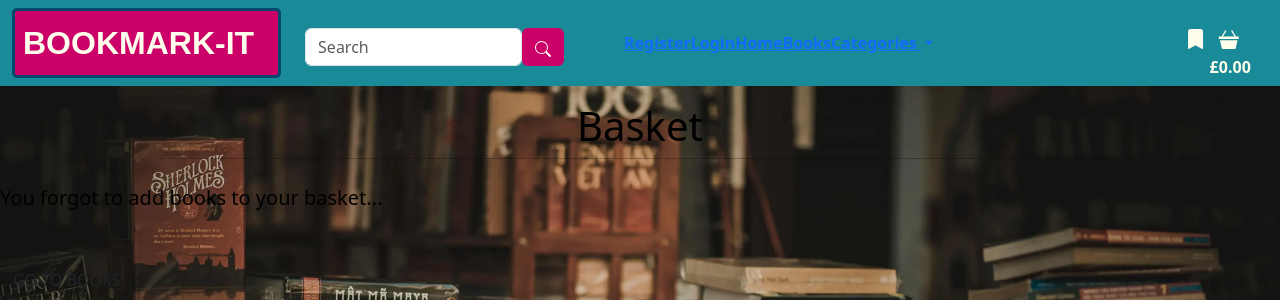
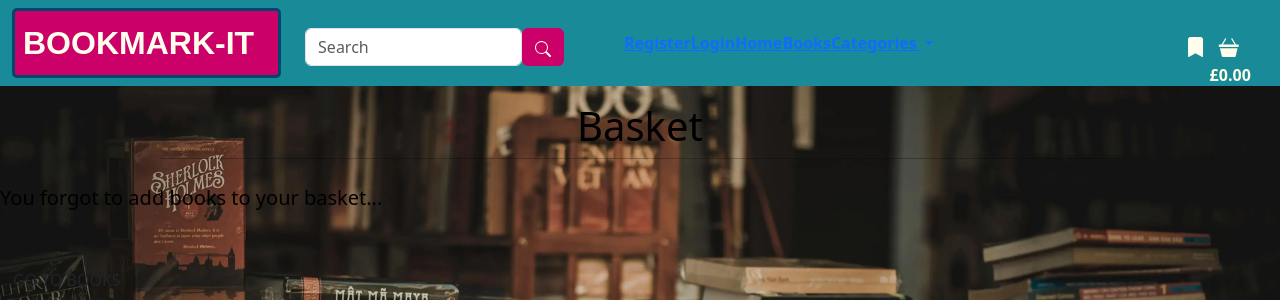
Before and after one commit to abz2489/book-mark-it, a Django app: page /basket/ in a window 1280 px wide. Shown: the top 300 px of the page. Run offline with Django 3.2, Linux system fonts and the light colour scheme; some libraries are stand-ins or nearby versions; some web fonts are replaced.

Commit message:
Add padding to top right icons

```diff
--- a/templates/base.html
+++ b/templates/base.html
@@ -78,7 +78,7 @@
             {% include 'includes/nav-links.html' %}
 
             <!--<div class="container border justify-content-end">-->
-            <div class="row basket-bookmark-spend">
+            <div class="row basket-bookmark-spend mt-2">
                 <div class="col fs-5">
                     <a href="#" class="pe-2"><i class="bi bi-bookmark-fill"></i></a>
                     <a href="{% url 'basket' %}" ><i class="bi bi-basket3-fill"></i></a>
```
